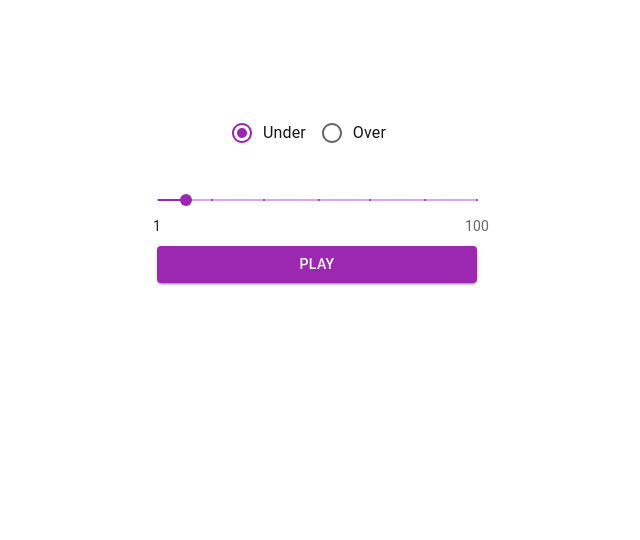
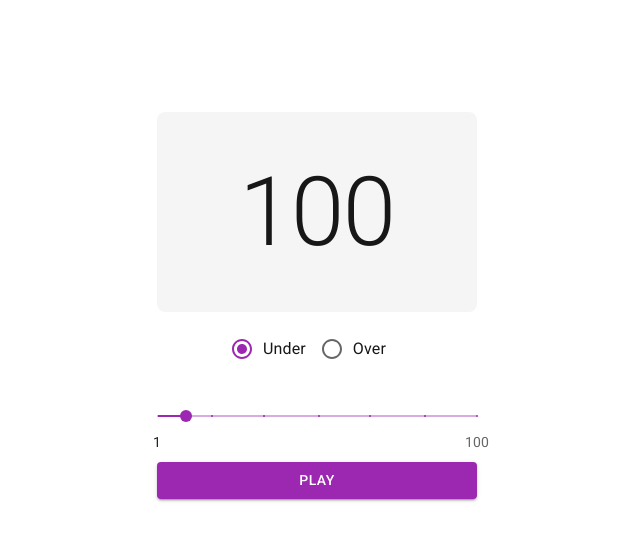
Before and after one commit to kliuchyk/dice-game, a Next.js app: page / in a window 1280 px wide. Shown: the top 540 px of the page, without its empty margins (323-963 px from the left). Built offline with nearby package versions, Linux system fonts and the light colour scheme; what @mui/material-nextjs would draw is missing.

Commit message:
add result card and roboto font

```diff
--- a/app/components/Board/index.tsx
+++ b/app/components/Board/index.tsx
@@ -1,6 +1,7 @@
 import { Box, Button } from "@mui/material";
 import { NumberSlider } from "../Slider";
 import { ComparisonSelector } from "../ComparisonSelector";
+import { ResultWidget } from "../ResultWidget";
 
 export function Board() {
   return (
@@ -11,6 +12,7 @@ export function Board() {
       width={320}
       marginTop={14}
     >
+      <ResultWidget result={100} />
       <ComparisonSelector />
       <NumberSlider />
       <Button fullWidth variant="contained" color="secondary">
--- /dev/null
+++ b/app/components/ResultWidget/index.tsx
@@ -0,0 +1,22 @@
+import { Box, Typography } from "@mui/material";
+
+interface ResultWidgetProps {
+  result: number | null;
+}
+
+export function ResultWidget({ result }: ResultWidgetProps) {
+  return (
+    <Box
+      width={320}
+      height={200}
+      borderRadius={2}
+      display="flex"
+      justifyContent="center"
+      alignItems="center"
+      sx={{ backgroundColor: "#0000000A" }}
+      mb={2}
+    >
+      {result && <Typography variant="h1">{result}</Typography>}
+    </Box>
+  );
+}
--- a/app/layout.tsx
+++ b/app/layout.tsx
@@ -1,20 +1,15 @@
 import type { Metadata } from "next";
-import { Geist, Geist_Mono } from "next/font/google";
+import { Roboto } from "next/font/google";
 import { AppRouterCacheProvider } from "@mui/material-nextjs/v15-appRouter";
 import "./globals.css";
 
-const geistSans = Geist({
+const roboto = Roboto({
   variable: "--font-geist-sans",
   subsets: ["latin"],
 });
 
-const geistMono = Geist_Mono({
-  variable: "--font-geist-mono",
-  subsets: ["latin"],
-});
-
 export const metadata: Metadata = {
-  title: "Create Next App",
+  title: "Dice game App",
   description: "Generated by create next app",
 };
 
@@ -25,9 +20,7 @@ export default function RootLayout({
 }>) {
   return (
     <html lang="en">
-      <body
-        className={`${geistSans.variable} ${geistMono.variable} antialiased`}
-      >
+      <body className={`${roboto.variable} ${roboto.variable} antialiased`}>
         <AppRouterCacheProvider>{children}</AppRouterCacheProvider>
       </body>
     </html>
```
